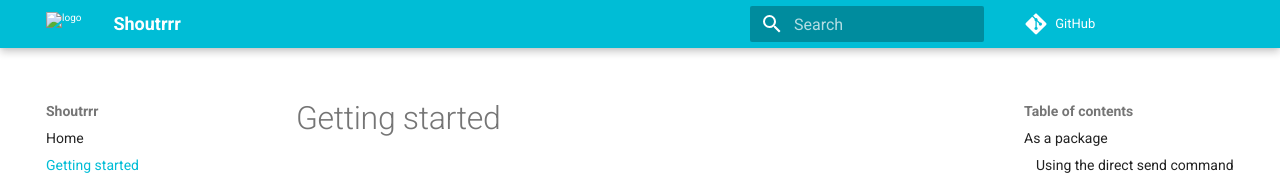
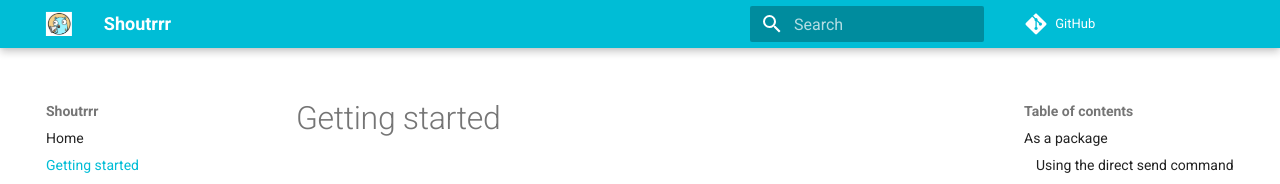
Before and after one commit to containrrr/shoutrrr, an MkDocs documentation site: the page built from docs/getting-started.md, in a window 1280 px wide. Shown: the top 184 px of the page. Built offline with MkDocs 1.6.1 and Material for MkDocs 9.7.7, drawn with Linux system fonts in a browser that asks for light colours; comment, search, counter and statistics services are not loaded.

Commit message:
docs: fix path to logotype in mkdocs

```diff
--- a/mkdocs.yml
+++ b/mkdocs.yml
@@ -6,7 +6,7 @@
   palette:
     primary: cyan
     accent: cyan
-  logo: gh-pages/shoutrrr.jpg
+  logo: shoutrrr.jpg
 markdown_extensions:
   - toc:
       permalink: True
```
